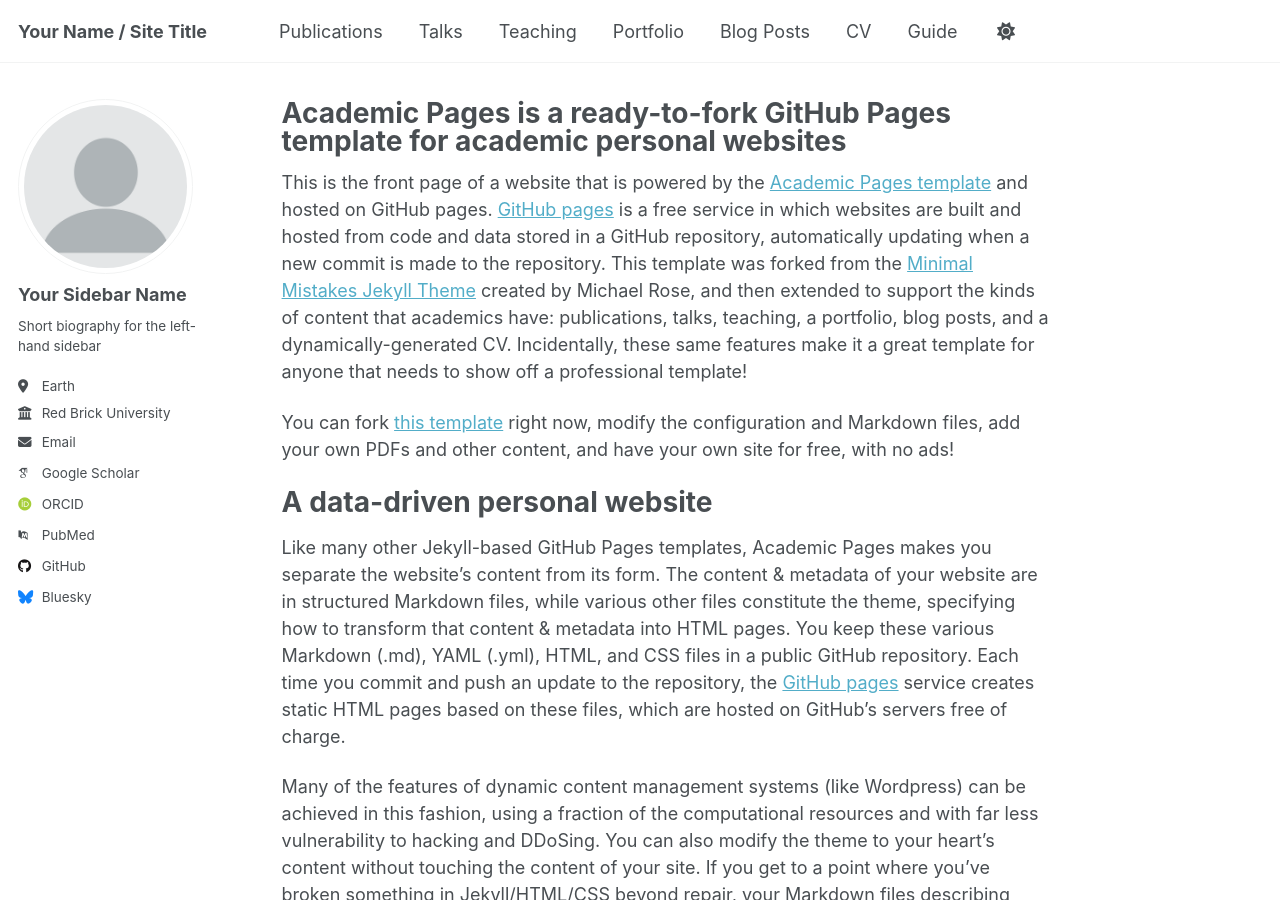
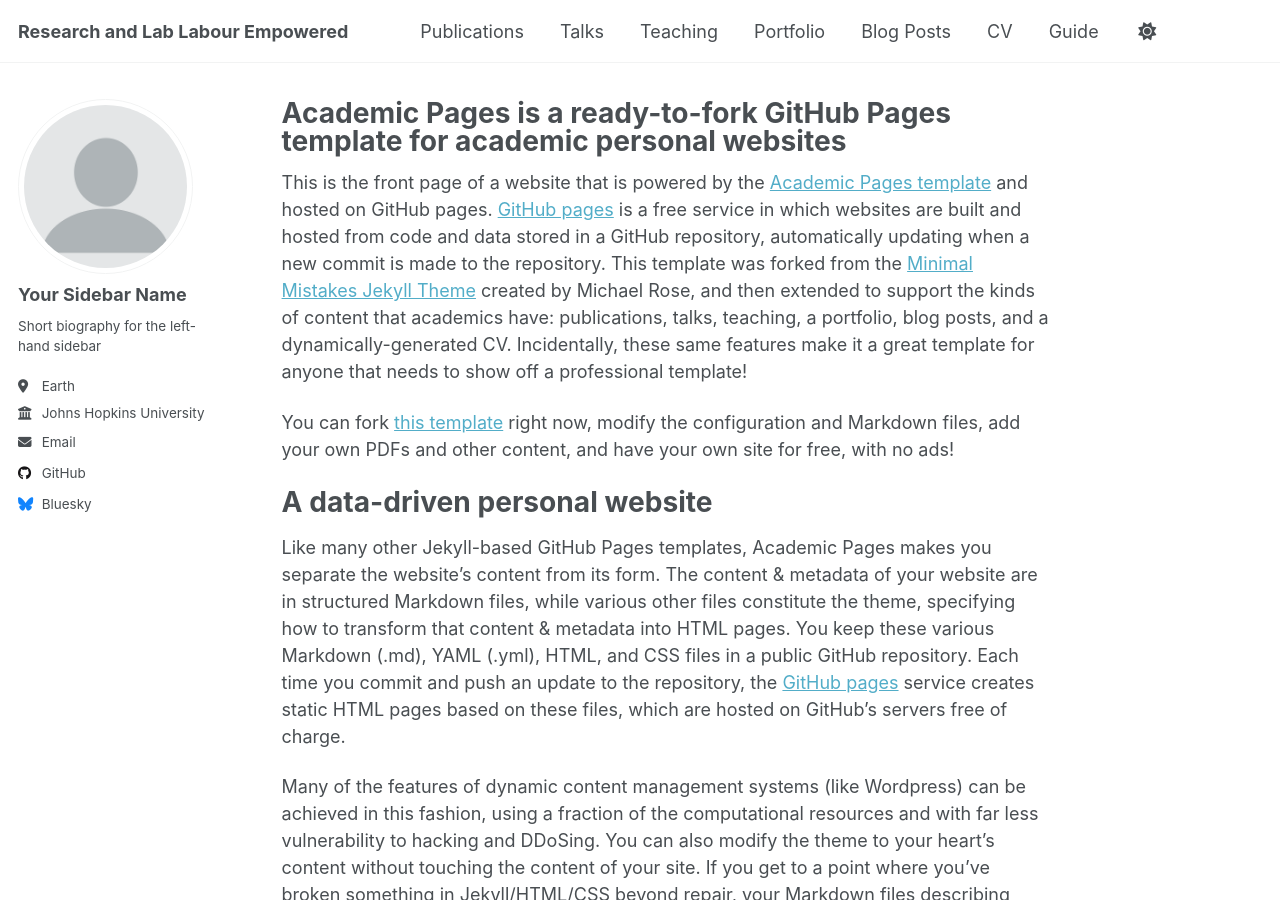
Before and after one commit to imaitland/ralle, a Jekyll site: the page built from _pages/about.md, in a window 1280 px wide and 900 px high. Built offline with Jekyll 4.4.1, drawn with Linux system fonts in a browser that asks for light colours; some web fonts are replaced; a script that is not in the unit is left out.

Commit message:
update _config.yml

```diff
--- a/_config.yml
+++ b/_config.yml
@@ -9,13 +9,13 @@
 # Basic Site Settings
 locale                   : "en-US"
 site_theme               : "default"
-title                    : "Your Name / Site Title"
+title                    : "Research and Lab Labour Empowered"
 title_separator          : "-"
 name                     : &name "Your Name"
 description              : &description "personal description"
-url                      : https://academicpages.github.io # the base hostname & protocol for your site e.g. "https://[your GitHub username].github.io" or if you already have some other page hosted on Github then use "https://[your GitHub username].github.io/[Your Repo Name]"
+url                      : https://imaitland.github.io/ralle # the base hostname & protocol for your site e.g. "https://[your GitHub username].github.io" or if you already have some other page hosted on Github then use "https://[your GitHub username].github.io/[Your Repo Name]"
 baseurl                  : "" # the subpath of your site, e.g. "/blog"
-repository               : "academicpages/academicpages.github.io"
+repository               : "github.com/imaitland/ralle"
 
 # Site Author - The following control what appear as part of the author content on the side bar.
 #               If a field is blank the icon and link will not appear, otherwise it will be shown.
@@ -27,18 +27,18 @@
   pronouns         : # example: "she/her"
   bio              : "Short biography for the left-hand sidebar"
   location         : "Earth"
-  employer         : "Red Brick University"
+  employer         : "Johns Hopkins University"
   uri              : # URL
   email            : "none@example.org"
 
   # Academic websites
   academia         : # URL
   arxiv            : # URL - Update with the correct link to your profile
-  googlescholar    : "https://scholar.google.com/citations?user=PS_CX0AAAAAJ"
+  googlescholar    : # "https://scholar.google.com/citations?user=PS_CX0AAAAAJ"
   impactstory      : # URL
-  orcid            : "http://orcid.org/yourorcidurl"
+  orcid            : # "http://orcid.org/yourorcidurl"
   semantic         : # URL
-  pubmed           : "https://www.ncbi.nlm.nih.gov/pubmed/?term=john+snow"
+  pubmed           : # "https://www.ncbi.nlm.nih.gov/pubmed/?term=john+snow"
   researchgate     : # URL
   scopus           : # URL
 
@@ -46,7 +46,7 @@
   bitbucket        : # Username - Update with your username on the site
   codepen          : # Username
   dribbble         : # Username
-  github           : "academicpages"
+  github           : "ralle"
   kaggle           : # Username
   stackoverflow    : # User number or user number and name (i.e., use "1" or "1/jeff-atwood")
 
```
